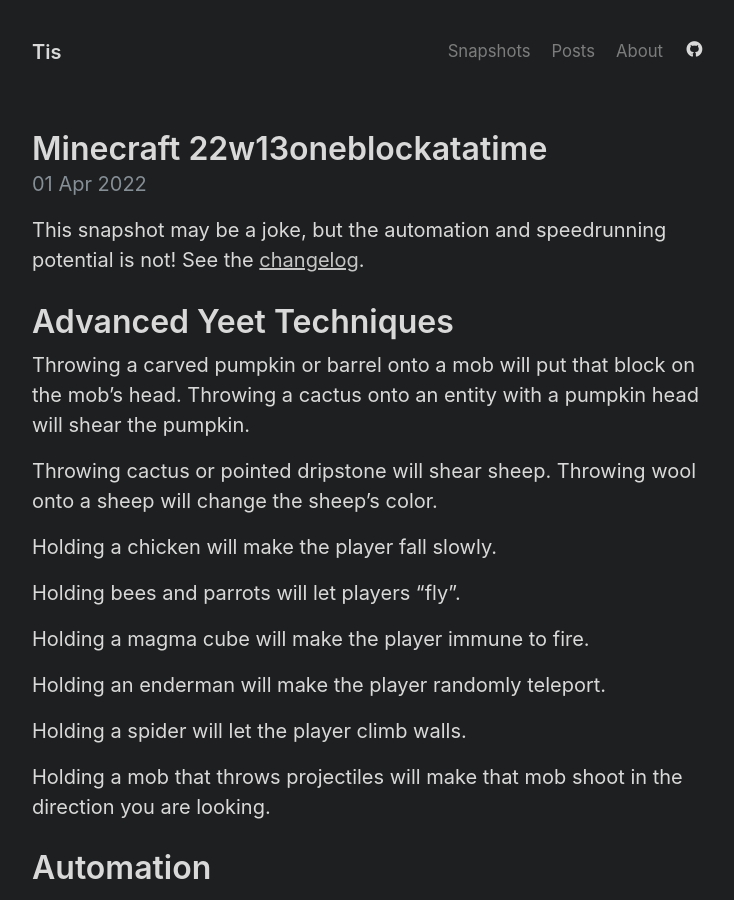
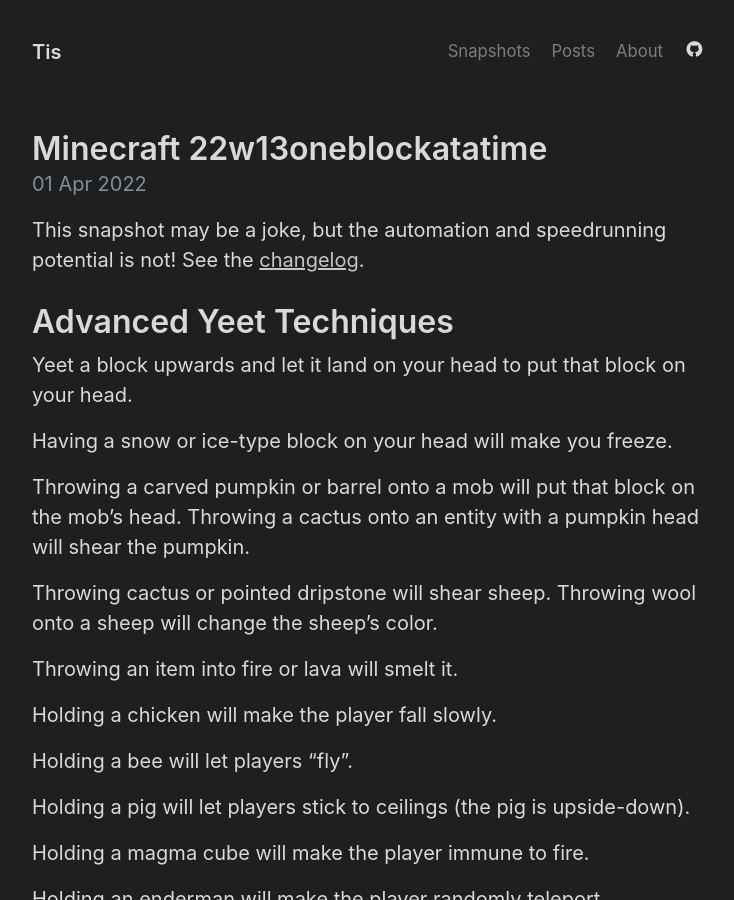
Before and after one commit to Tisawesomeness/tisawesomeness.github.io, a Jekyll site: the page built from snapshots/_posts/2022-04-01-22w13oneblockatatime.md, in a window 1280 px wide and 900 px high. Shown: the whole window, without its empty margins (272-1006 px from the left). Built offline with Jekyll 4.4.1, drawn with Linux system fonts in a browser that asks for light colours; some of the changed text lies outside the part shown.

Commit message:
lol again

```diff
--- a/snapshots/_posts/2022-04-01-22w13oneblockatatime.md
+++ b/snapshots/_posts/2022-04-01-22w13oneblockatatime.md
@@ -8,13 +8,21 @@
 
 # Advanced Yeet Techniques
 
+Yeet a block upwards and let it land on your head to put that block on your head.
+
+Having a snow or ice-type block on your head will make you freeze.
+
 Throwing a carved pumpkin or barrel onto a mob will put that block on the mob's head. Throwing a cactus onto an entity with a pumpkin head will shear the pumpkin.
 
 Throwing cactus or pointed dripstone will shear sheep. Throwing wool onto a sheep will change the sheep's color.
 
+Throwing an item into fire or lava will smelt it.
+
 Holding a chicken will make the player fall slowly.
 
-Holding bees and parrots will let players "fly".
+Holding a bee will let players "fly".
+
+Holding a pig will let players stick to ceilings (the pig is upside-down).
 
 Holding a magma cube will make the player immune to fire.
 
@@ -58,16 +66,30 @@
 
 # nothing to see here move along
 
-The game has an intro jingle at `nothingtoseeheremovealong:awesome_intro` that sounds **SUS**piciously like the SEGA jingle.
+The game has an intro jingle at `nothingtoseeheremovealong:awesome_intro` that sounds **sus**piciously like the SEGA jingle.
 
 The `nothingtoseeheremovealong:ooof` sound plays when a mob steals an item from you or an enderman trades its held block with you by attacking you.
 
 # Other
 
+Wolves named "Mars" have a unique texture.
+
 Players named "Ulraf" can eat bamboo, which has the properties of an enchanted golden apple.
 
 Skeletons and similar mobs have perfect accuracy when wearing 2 spyglasses.
 
+Stone, end stone, and deepslate can turn into stairs/bricks/walls/slabs when destroyed with an explosion.
+
+The mood in the debug screen was changed to "Number of ghosts in world".
+
+All splash texts were replaced with variations of "One block at a time!".
+
 `placeSpecificStateBecauseCodeQualityIsNotImportant` and `hotBlocksInYourArea` are now function names that exist.
 
 Update suppression added back (just kidding).
+
+# Edits
+
+## April 1 2022
+
+- Various changes
```
